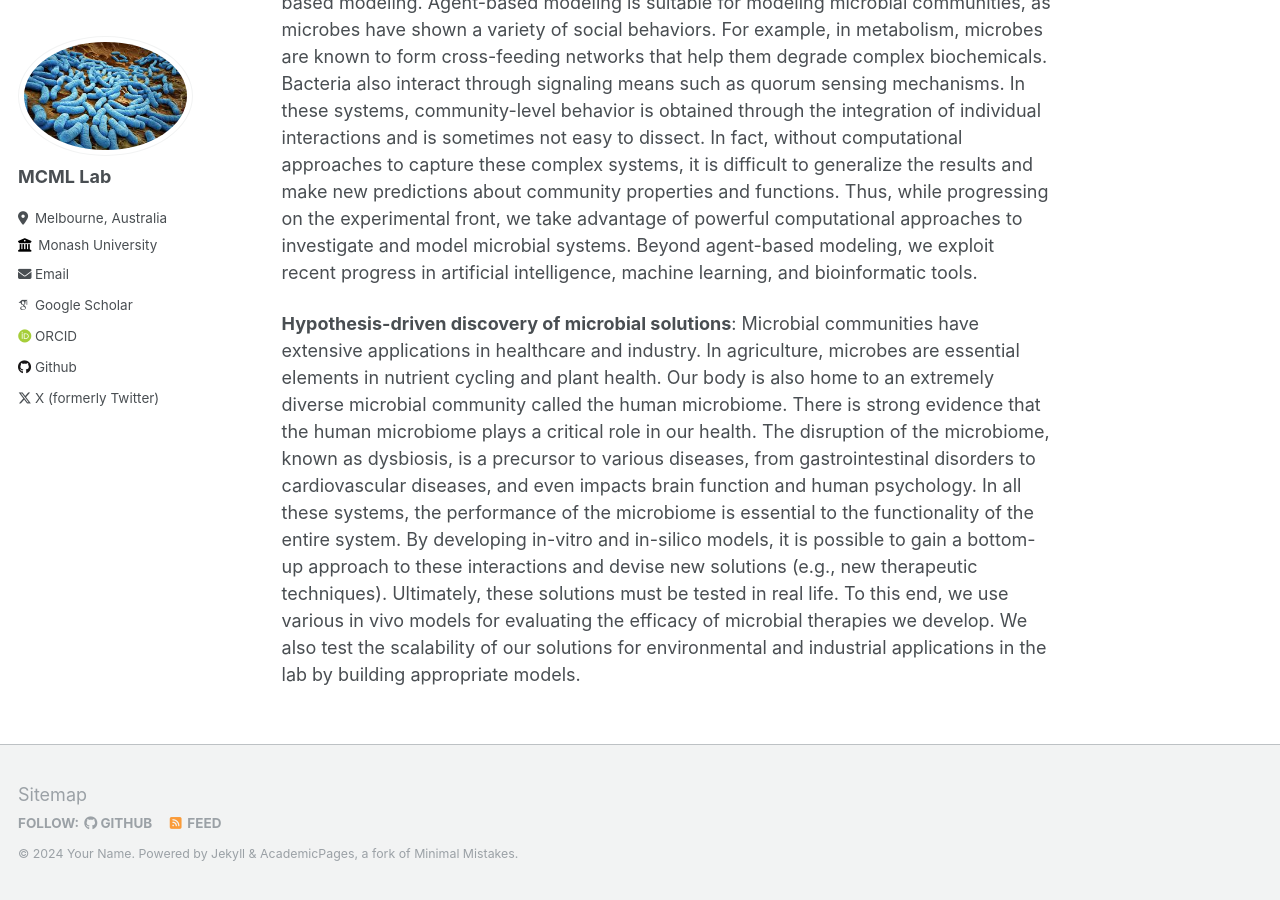
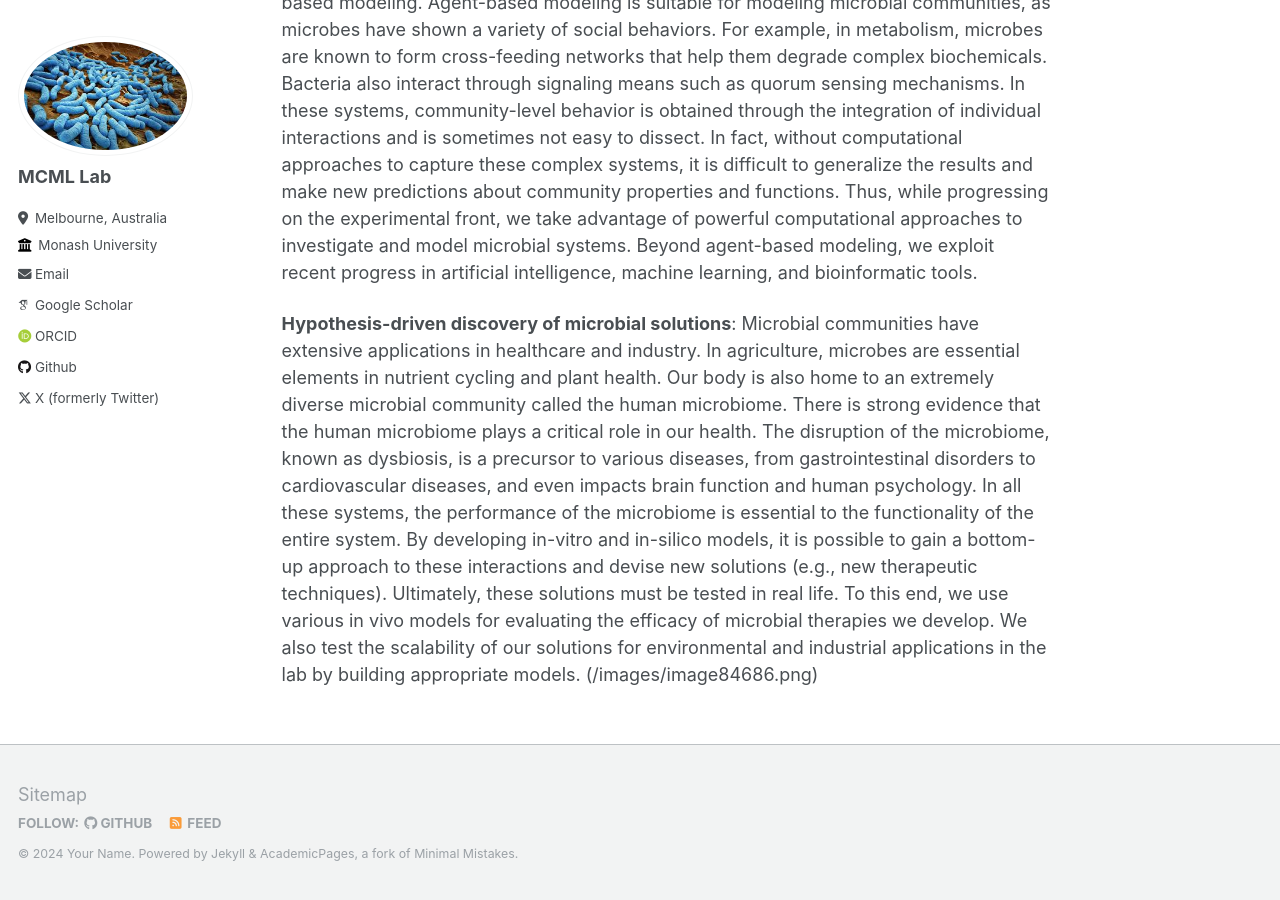
Before and after one commit to AminValiei/valieilab, a Jekyll site: the page built from _pages/about.md, in a window 1280 px wide and 900 px high, scrolled down 1029 px. Built offline with Jekyll 4.4.1, drawn with Linux system fonts in a browser that asks for light colours; some web fonts are replaced.

Commit message:
Update about.md

```diff
--- a/_pages/about.md
+++ b/_pages/about.md
@@ -14,7 +14,7 @@ The study of the microbial world, once shrouded in mystery, has been undergoing
 **Computational modeling**: In addition to experimental investigations, computational tools are crucial for comprehending microbial systems. An exceptional approach for deriving the emergent properties of complex systems (e.g., spatiotemporal community structures) from deterministic or stochastic rules governing agents (e.g., each bacteria) is agent-based modeling. Agent-based modeling is suitable for modeling microbial communities, as microbes have shown a variety of social behaviors. For example, in metabolism, microbes are known to form cross-feeding networks that help them degrade complex biochemicals. Bacteria also interact through signaling means such as quorum sensing mechanisms. In these systems, community-level behavior is obtained through the integration of individual interactions and is sometimes not easy to dissect. In fact, without computational approaches to capture these complex systems, it is difficult to generalize the results and make new predictions about community properties and functions. Thus, while progressing on the experimental front, we take advantage of powerful computational approaches to investigate and model microbial systems. Beyond agent-based modeling, we exploit recent progress in artificial intelligence, machine learning, and bioinformatic tools.
 
 **Hypothesis-driven discovery of microbial solutions**: Microbial communities have extensive applications in healthcare and industry. In agriculture, microbes are essential elements in nutrient cycling and plant health. Our body is also home to an extremely diverse microbial community called the human microbiome. There is strong evidence that the human microbiome plays a critical role in our health. The disruption of the microbiome, known as dysbiosis, is a precursor to various diseases, from gastrointestinal disorders to cardiovascular diseases, and even impacts brain function and human psychology. In all these systems, the performance of the microbiome is essential to the functionality of the entire system. By developing in-vitro and in-silico models, it is possible to gain a bottom-up approach to these interactions and devise new solutions (e.g., new therapeutic techniques). Ultimately, these solutions must be tested in real life. To this end, we use various in vivo models for evaluating the efficacy of microbial therapies we develop. We also test the scalability of our solutions for environmental and industrial applications in the lab by building appropriate models.
-
+(/images/image84686.png)
 
 
 
```
